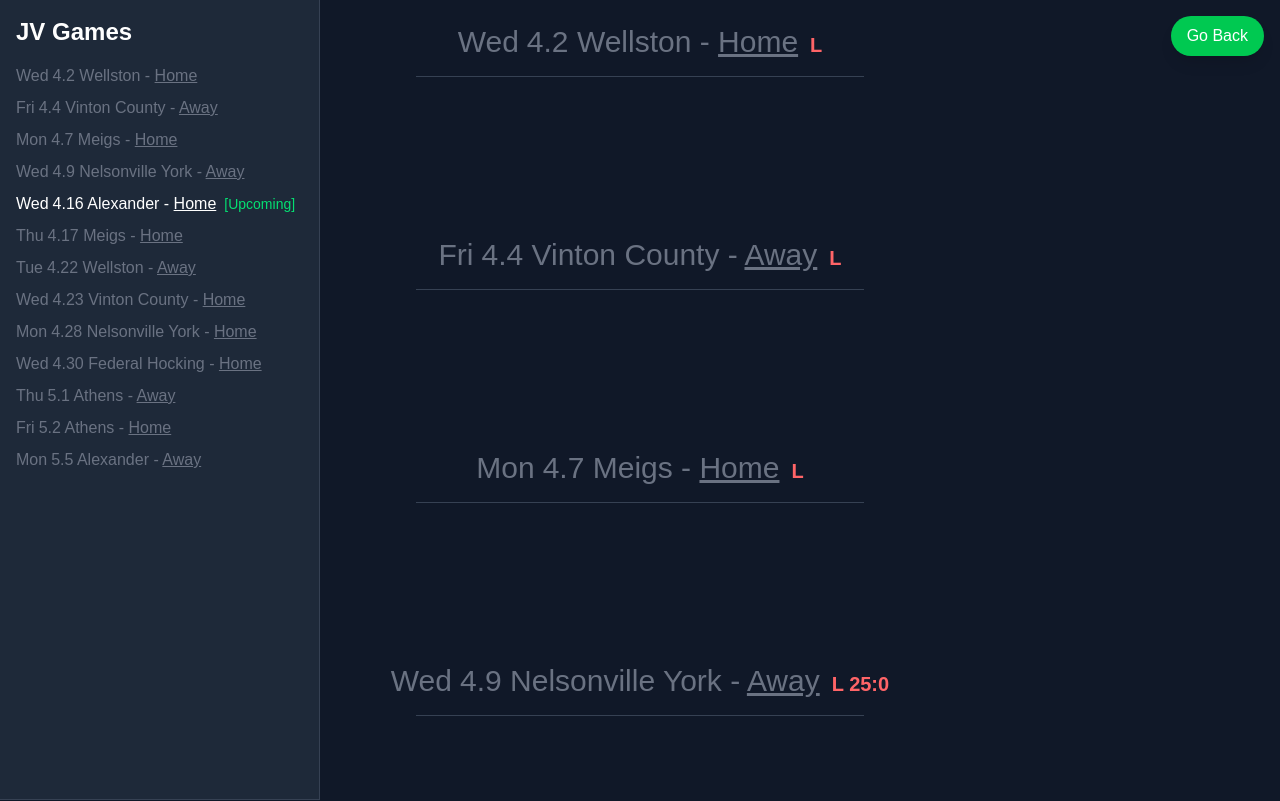
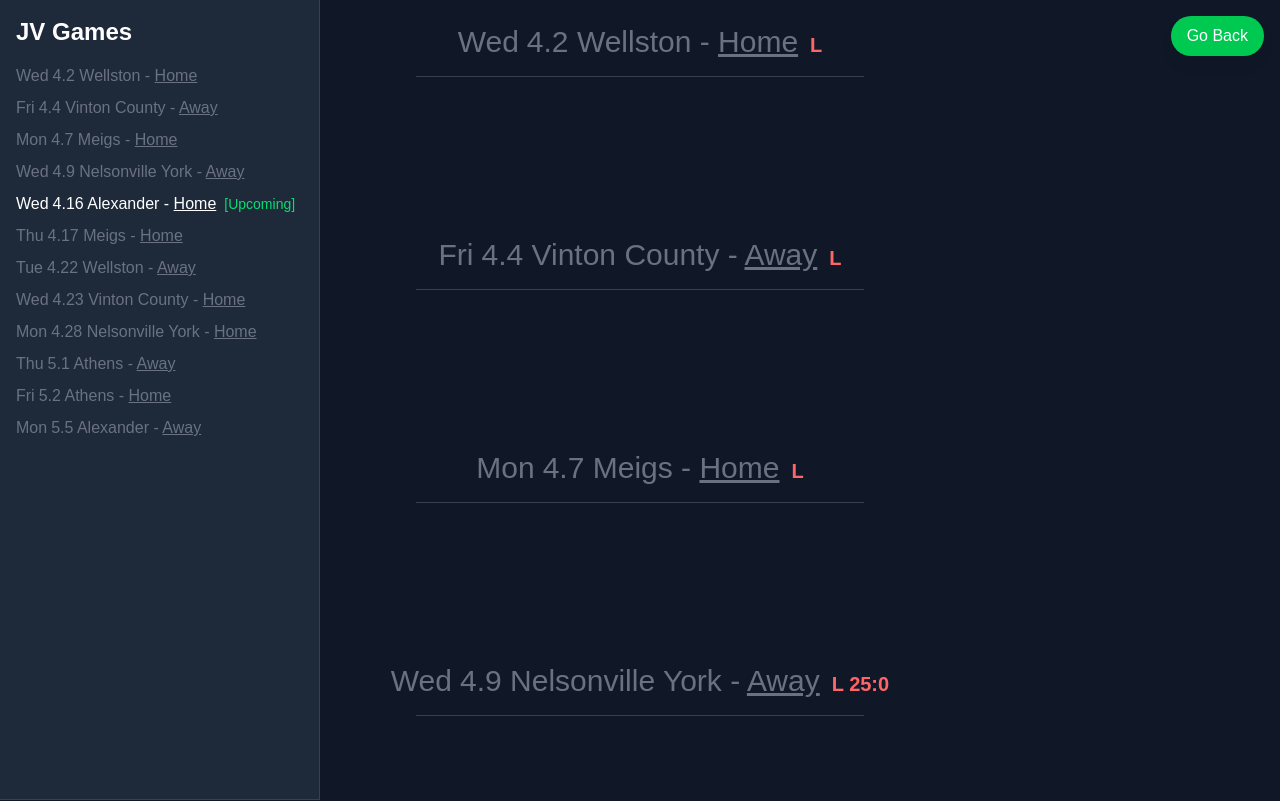
Before and after one commit to Dejnyyy/baseball-schedule, a Next.js app: page /jv in a window 1280 px wide. Shown: the top 801 px of the page. Built offline with nearby package versions, Linux system fonts and the light colour scheme.

Commit message:
new gameee

```diff
--- a/src/pages/jv.tsx
+++ b/src/pages/jv.tsx
@@ -13,8 +13,7 @@ const jvSchedule: Game[] = [
   { date: '2025-04-23', time: '17:00', opponent: 'Vinton County', location: 'Home' ,result: 'L',score:"8:1"},
   //{ date: '2025-04-24', time: '17:00', opponent: 'Athens', location: 'Away' },
   //{ date: '2025-04-25', time: '17:00', opponent: 'Meigs', location: 'Away' },
-  { date: '2025-04-28', time: '17:00', opponent: 'Nelsonville York', location: 'Home' },
-  { date: '2025-04-30', time: '17:00', opponent: 'Federal Hocking', location: 'Home' },
+  { date: '2025-04-28', time: '17:00', opponent: 'Nelsonville York', location: 'Home',result:'L',score:"16:4" },
   { date: '2025-05-01', time: '17:00', opponent: 'Athens', location: 'Away' },
   { date: '2025-05-02', time: '17:00', opponent: 'Athens', location: 'Home' },
   { date: '2025-05-05', time: '17:00', opponent: 'Alexander', location: 'Away' }
--- a/src/pages/varsity.tsx
+++ b/src/pages/varsity.tsx
@@ -17,7 +17,7 @@ const varsitySchedule: Game[] = [
   { date: '2025-04-21', time: '17:00', opponent: 'Wellston', location: 'Home', result:'L', score:"11:1" },
   { date: '2025-04-23', time: '17:00', opponent: 'Vinton County', location: 'Away',result: 'L',score:"13:8" },
   //{ date: '2025-04-25', time: '17:00', opponent: 'Meigs', location: 'Home' },
-  { date: '2025-04-28', time: '17:00', opponent: 'Nelsonville York', location: 'Away' },
+  { date: '2025-04-28', time: '17:00', opponent: 'Nelsonville York', location: 'Away',result:'W',score:"9:6"},
   { date: '2025-04-29', time: '17:00', opponent: 'Hunington Ross', location: 'Home' },
   { date: '2025-04-30', time: '17:00', opponent: 'Federal Hocking', location: 'Away' },
   { date: '2025-05-01', time: '17:00', opponent: 'Athens', location: 'Home' },
```
